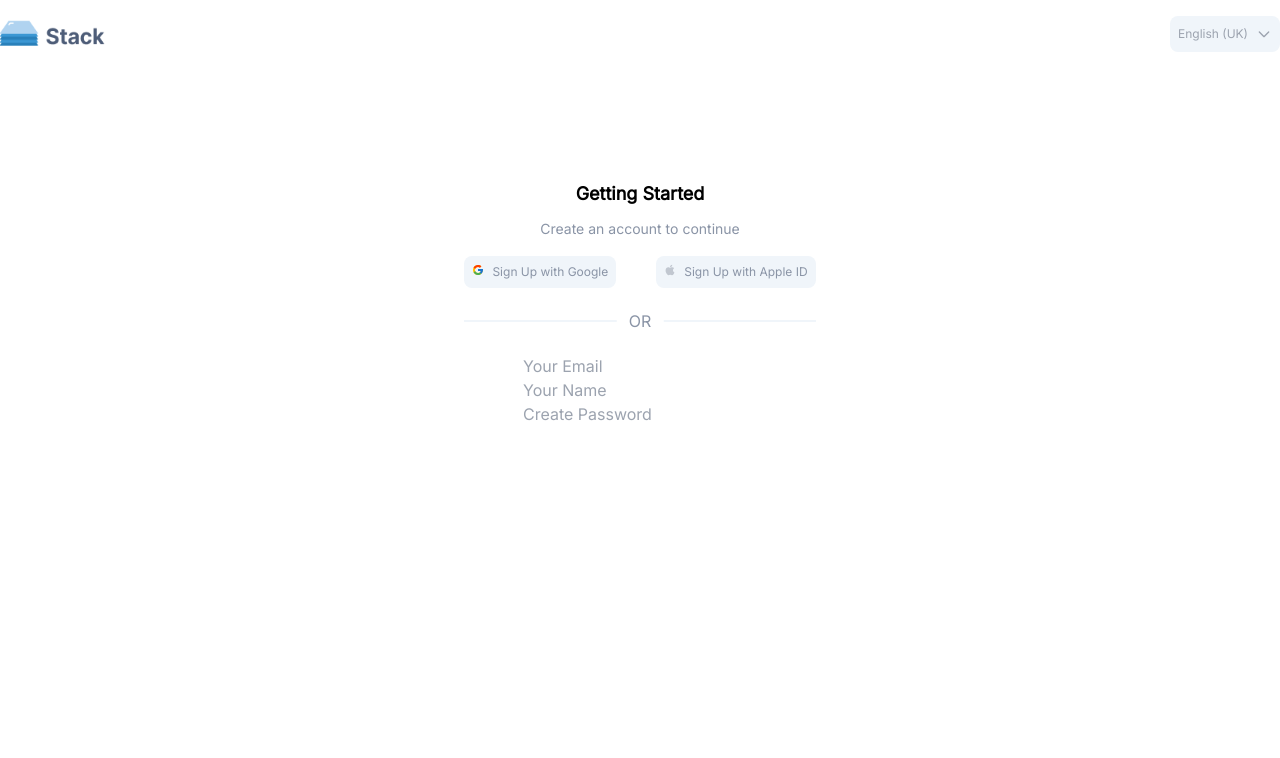
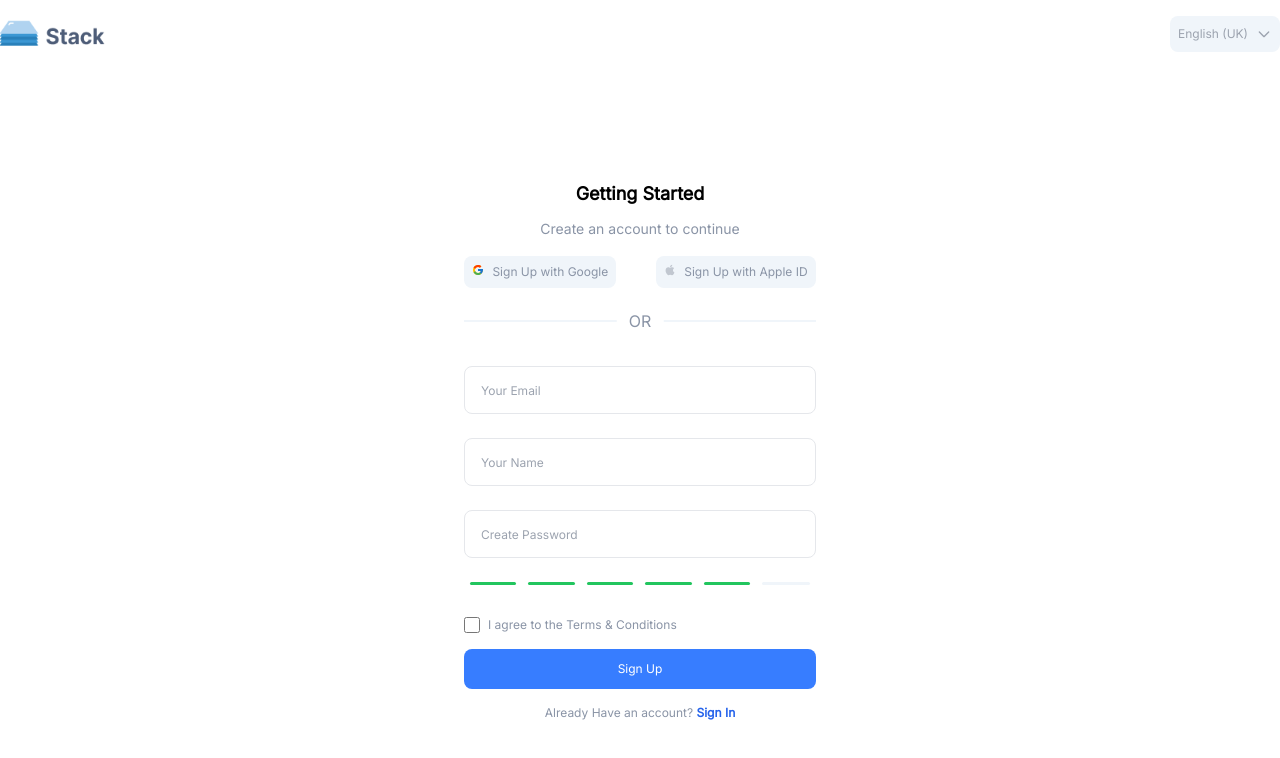
Before and after one commit to SAPranto/React.JS-Dashboard, a React (Vite) app: page /signup in a window 1280 px wide. Shown: the top 758 px of the page. Built offline with nearby package versions, Linux system fonts and the light colour scheme; the HTML template or start-up script is replaced by a standard one.

Commit message:
Sign Up Page Desgin Created

```diff
--- a/src/index.css
+++ b/src/index.css
@@ -10,4 +10,10 @@ body {
   .btn {
     @apply bg-primary-box p-2 rounded-lg flex gap-2 text-xs text-primary;
   }
+  .field {
+    @apply border rounded-lg h-12 w-[22rem] px-4 my-3 text-xs focus:ring-1 focus:outline-none focus:ring-red-500;
+  }
+  .bar {
+    @apply w-[2.9rem] rounded-xl h-[3px] my-8 bg-green-500 border-0;
+  }
 }
--- a/src/pages/SignUp.jsx
+++ b/src/pages/SignUp.jsx
@@ -1,7 +1,9 @@
 import React from "react";
 import { FcGoogle } from "react-icons/fc";
 import { FaApple } from "react-icons/fa";
+import { RiUserSmileLine } from "react-icons/ri";
 import SingleLine from "./components/SingleLine";
+import PasswordBar from "./components/PasswordBar";
 const SignUp = () => {
   return (
     <div class="flex items-center justify-center my-32 text-center">
@@ -20,15 +22,34 @@ const SignUp = () => {
             <span>Sign Up with Apple ID</span>
           </div>
         </div>
-          <SingleLine/>
+        <SingleLine />
         <div className="">
-          <input type="text" placeholder="Your Email" />
+          <input type="text" placeholder="Your Email" className="field" />
+        </div>
+        <div className="">
+          <input type="text" placeholder="Your Name" className="field" />
         </div>
         <div>
-          <input type="text" placeholder="Your Name" />
+          <input type="text" placeholder="Create Password" className="field" />
         </div>
-        <div>
-          <input type="text" placeholder="Create Password" />
+        <PasswordBar />
+        <div className="flex items-center mb-4">
+          <input
+            id="default-checkbox"
+            type="checkbox"
+            defaultValue=""
+            className="w-4 h-4 text-primary bg-primary border-primary rounded focus:ring-blue-500"
+          />
+          <label
+            htmlFor="default-checkbox"
+            className="ml-2 text-xs text-primary"
+          >
+            I agree to the Terms & Conditions
+          </label>
+        </div>
+        <button className="bg-secondary text-white text-xs w-[22rem] h-[2.5rem] rounded-lg">Sign Up</button>
+        <div className="text-xs mt-4 text-primary">
+          Already Have an account? <span className="text-blue-600 font-semibold">Sign In</span>
         </div>
       </div>
     </div>
--- /dev/null
+++ b/src/pages/components/PasswordBar.jsx
@@ -0,0 +1,16 @@
+import React from "react";
+
+const PasswordBar = () => {
+  return (
+    <div className="flex gap-3 -mt-5 justify-center">
+      <div className="bar"></div>
+      <div className="bar"></div>
+      <div className="bar"></div>
+      <div className="bar"></div>
+      <div className="bar"></div>
+      <div className="w-[3rem] rounded-xl h-[3px] my-8 bg-primary-box border-0"></div>
+    </div>
+  );
+};
+
+export default PasswordBar;
```
